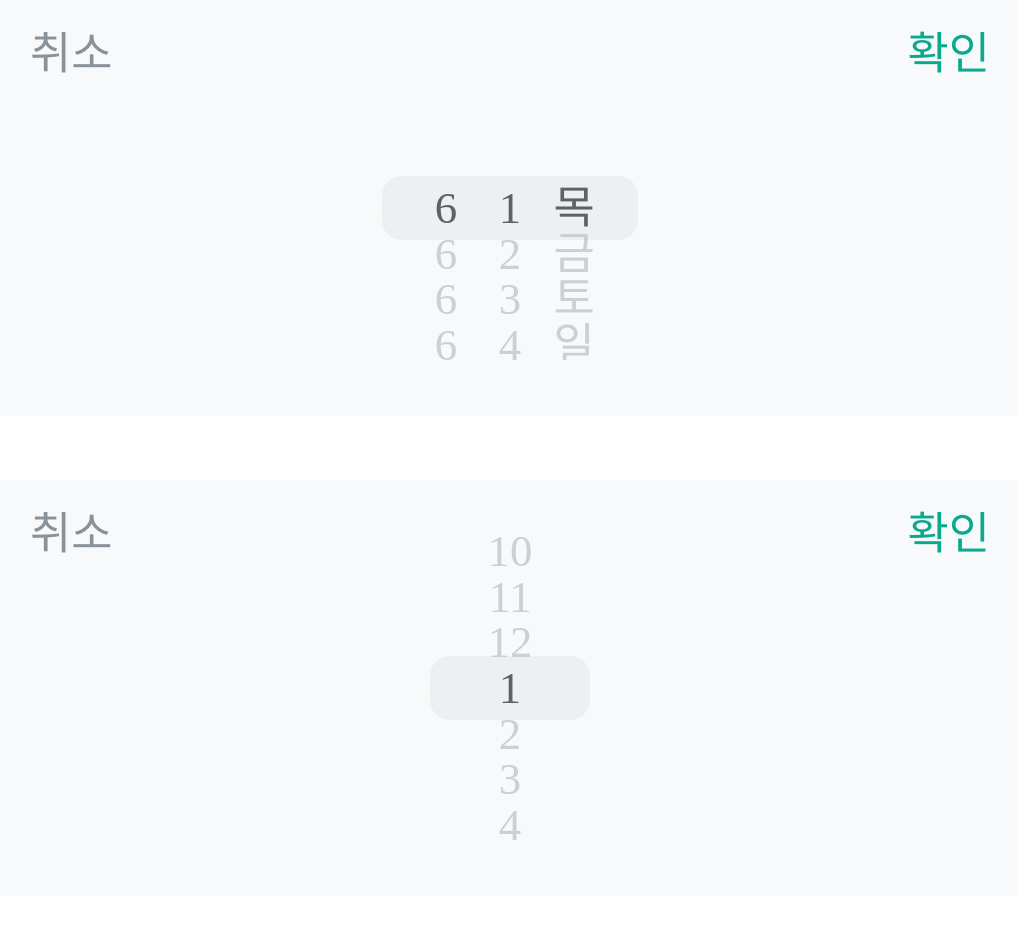
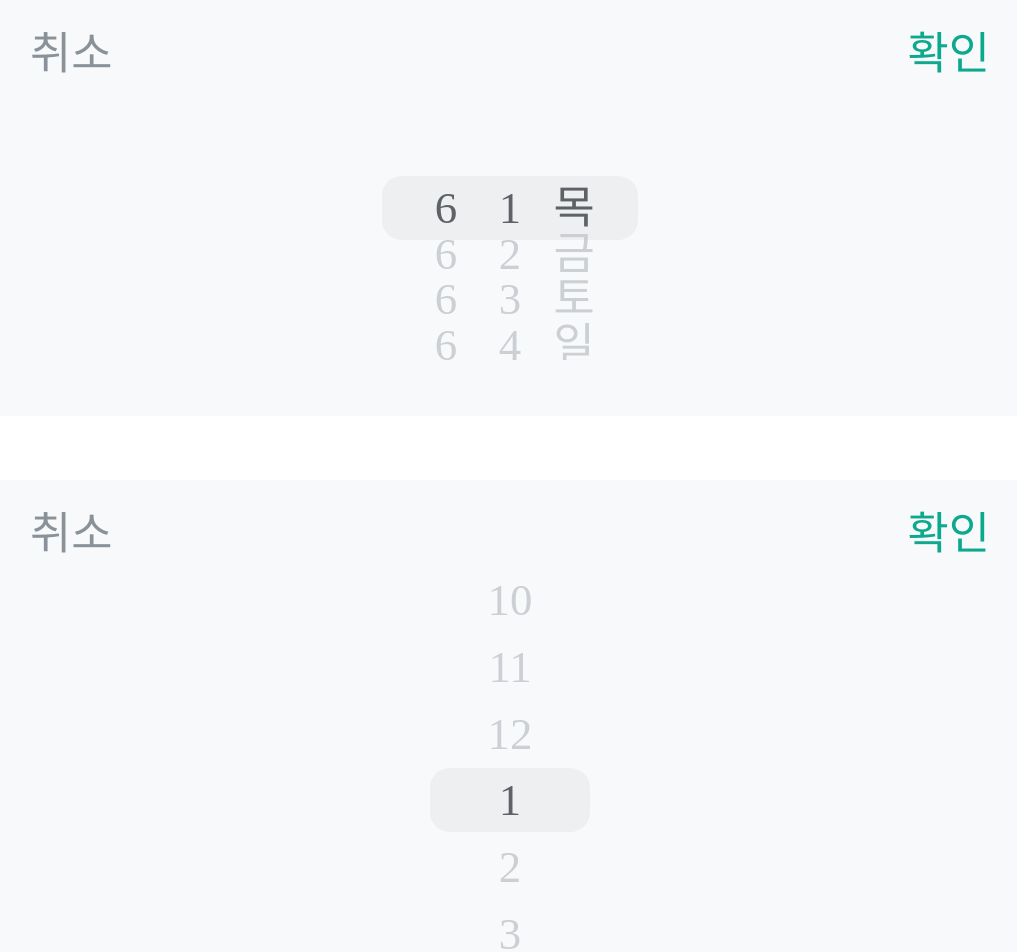
Before and after one commit to Gwasuwon-shot/Tutice_Client, a React (Vite) app: page /time-picker in a window 1280 px wide. Shown: the top 952 px of the page, without its empty margins (130-1147 px from the left). Built offline with nearby package versions, Linux system fonts and the light colour scheme; a web font is replaced by a local one; what recoil-persist would draw is missing.

Commit message:
[ style ] time picker css 수정

```diff
--- a/src/components/RegularLesson/Footer.tsx
+++ b/src/components/RegularLesson/Footer.tsx
@@ -20,9 +20,9 @@ export default function Footer() {
             <FooterButton> 저장 </FooterButton>
         </FooterWrapper>
         <SelectedDayAndTime />
-        {isTimePickerOpen && <TimePicker />}
-        {isDatePickerOpen && <DatePicker />}
-        {(isStartPickerOpen || isFinishPickerOpen) && <DetailTimePicker />}
+        {isTimePickerOpen && <ModalWrapper> <TimePicker /> </ModalWrapper>}
+        {isDatePickerOpen && <ModalWrapper> <DatePicker /> </ModalWrapper>}
+        {(isStartPickerOpen || isFinishPickerOpen) && <ModalWrapper> <DetailTimePicker /> </ModalWrapper>}
         </>
     );
 }
@@ -48,3 +48,12 @@ const FooterButton = styled.button`
     ${({ theme }) => theme.fonts.body02};
     color: ${({ theme }) => theme.colors.grey200};
 `
+
+const ModalWrapper = styled.div`
+    display: flex;
+
+    position: fixed;
+    bottom: 0;
+
+    width: 100%;
+`
--- a/src/components/RegularLesson/TimePicker/TimePicker.tsx
+++ b/src/components/RegularLesson/TimePicker/TimePicker.tsx
@@ -56,7 +56,7 @@ export default function TimePicker() {
             <StyledSwiper
                 direction="vertical"
                 slidesPerView={7}
-                spaceBetween={15}
+                spaceBetween={19}
                 freeMode={true}
                 freeModeSticky={true}
                 freeModeMomentumRatio={0.25}
@@ -87,7 +87,8 @@ const TimePickerWrapper = styled.div`
 
     position: relative;
 
-    height: 13rem;
+    width: 100%;
+    height: 20rem;
 
     background-color: ${({ theme }) => theme.colors.grey20};
 `
@@ -98,7 +99,7 @@ const StyledSwiper = styled(Swiper)`
     align-items: center;
 
     width: 6rem;
-    height: 9.5rem;
+    height: 14rem;
 
     ${({ theme }) => theme.fonts.body02};
     color: ${({ theme }) => theme.colors.grey400};
```
